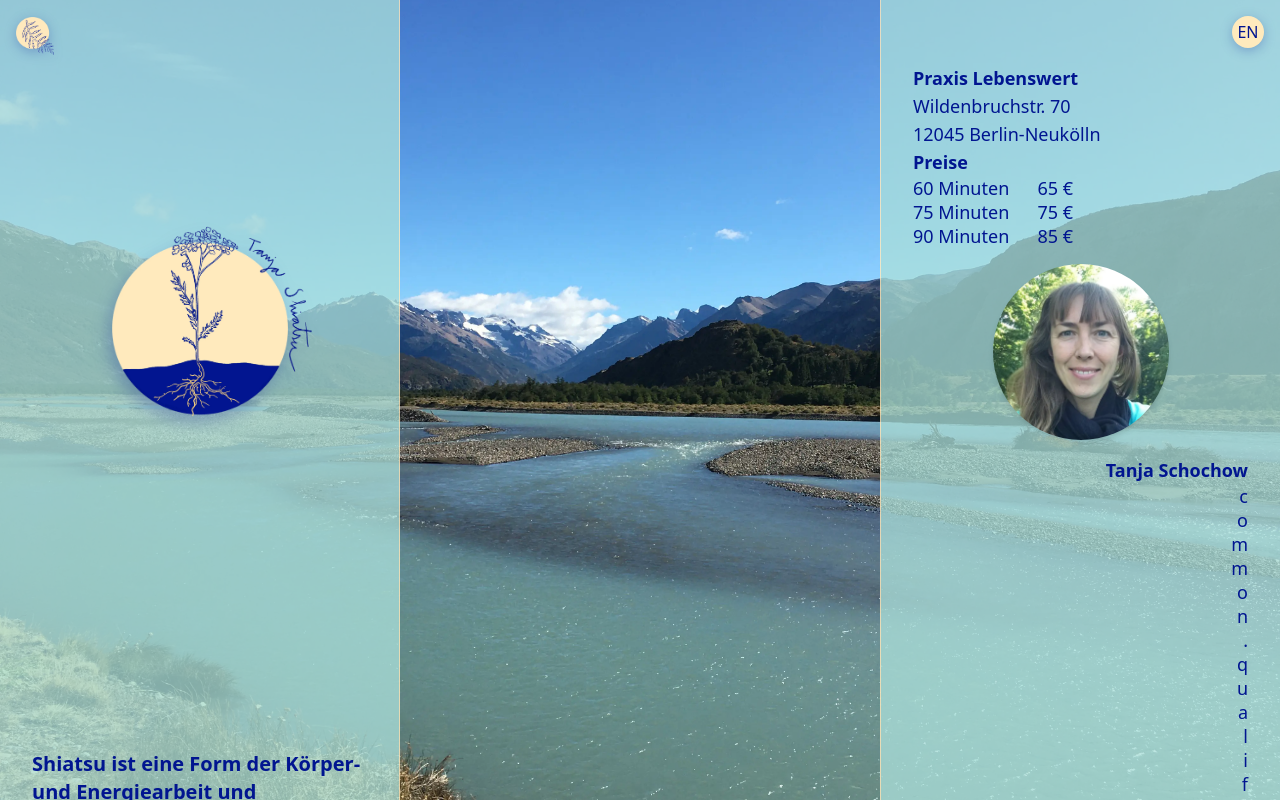
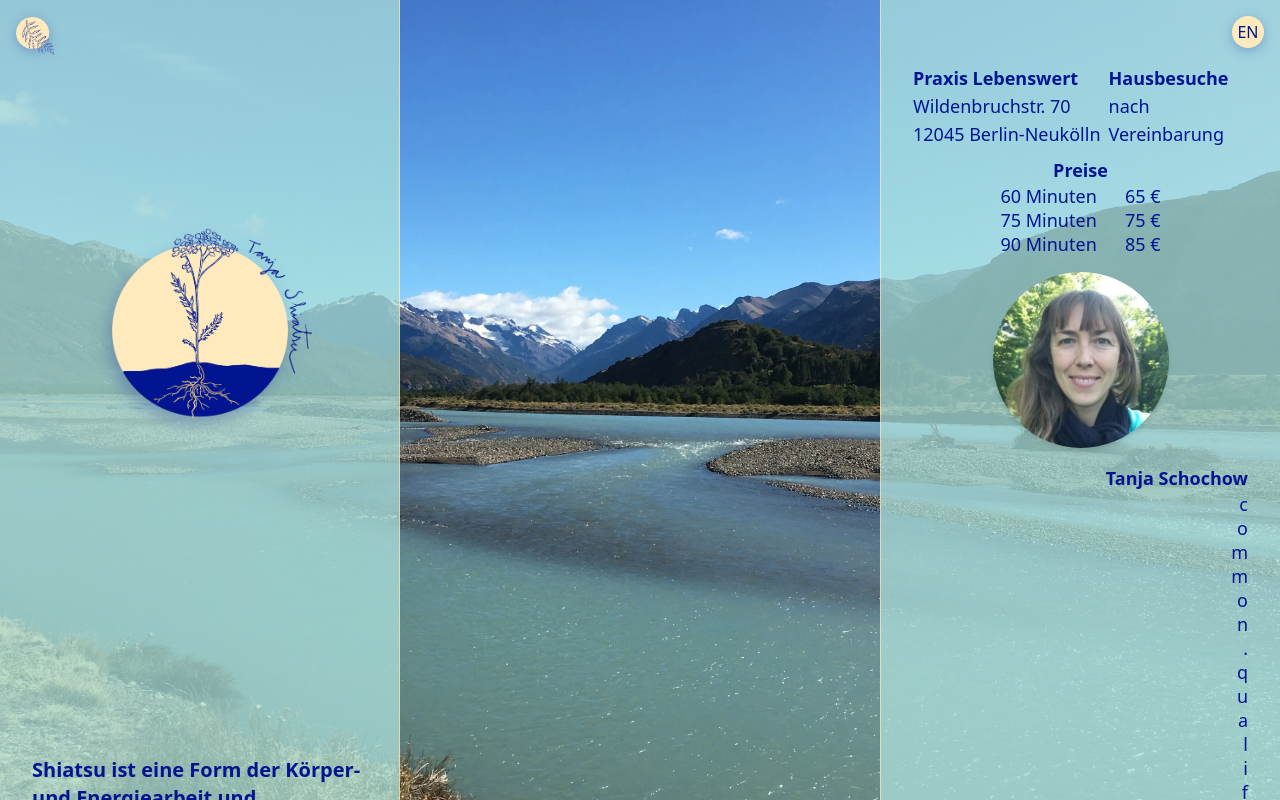
Before and after one commit to NinaHahne/tanja-shiatsu, a SvelteKit app: page /de/ in a window 1280 px wide. Shown: the top 800 px of the page. Built offline with nearby package versions, Linux system fonts and the light colour scheme.

Commit message:
feat: add 'house calls' section

```diff
--- a/src/routes/[locale]/+page.svelte
+++ b/src/routes/[locale]/+page.svelte
@@ -110,10 +110,18 @@
       <div
         class="container mx-auto flex h-full max-w-none flex-col justify-between gap-4 bg-background-alt px-4 py-10 lg:bg-background-alt/70 lg:px-6 lg:py-16 xl:px-8"
       >
-        <div class="text-lg/6">
-          <h5 class="">{page.data.site.praxis}</h5>
-          <p>{page.data.site.street}<br />{page.data.site.city}</p>
-          <h5 class="">{$t('common.prices')}</h5>
+        <div class="flex flex-col text-lg/6 lg:items-center">
+          <div class="flex flex-col gap-2 lg:flex-row">
+            <div class="flex-shrink-0">
+              <h5 class="">{page.data.site.praxis}</h5>
+              <p>{page.data.site.street}<br />{page.data.site.city}</p>
+            </div>
+            <!-- <p class="">{$t('common.house_calls')}</p> -->
+            <div>
+              {@html $t('common.house_calls')}
+            </div>
+          </div>
+          <h5 class="mt-2">{$t('common.prices')}</h5>
           <PriceList />
         </div>
 
--- a/src/routes/de.yaml
+++ b/src/routes/de.yaml
@@ -28,5 +28,9 @@ prices: 'Preise'
 
 minutes: Minuten
 
+house_calls: |-
+  <h5>Hausbesuche</h5>
+  <p>nach Vereinbarung</p>
+
 more: Mehr erfahren
 less: Popup schließen
--- a/src/routes/en.yaml
+++ b/src/routes/en.yaml
@@ -28,5 +28,9 @@ prices: 'Prices'
 
 minutes: Minutes
 
+house_calls: |-
+  <h5>House Calls</h5>
+  <p>by arrangement</p>
+
 more: More info
 less: Close popup
```
